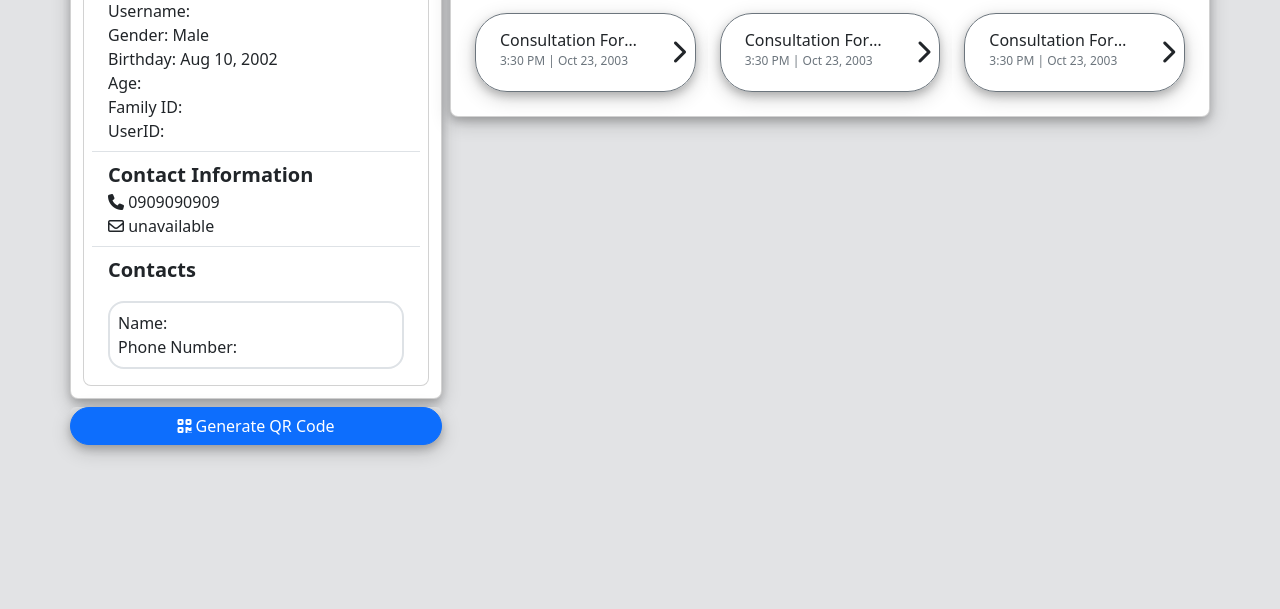
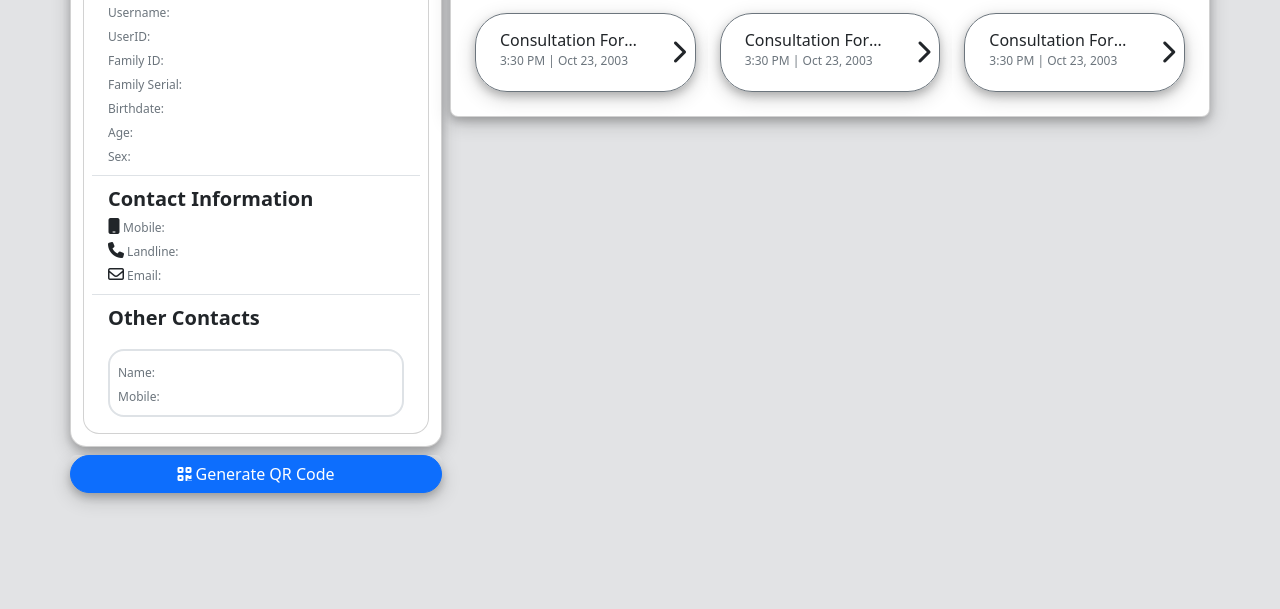
Before and after one commit to KurtD13/test_repo, a plain HTML site: page consultationfile.html in a window 1280 px wide. Shown: the part 191-800 px from the top of the page. Drawn offline with nearby package versions, Linux system fonts and the light colour scheme.

Commit message:
Fixed Button of Consultation Items

```diff
--- a/consultationfile.html
+++ b/consultationfile.html
@@ -1,6 +1,6 @@
 
 <!doctype html>
-<html lang="en">
+<html lang="en" data-bs-theme="light">
   <head>
     <meta charset="utf-8">
     <meta name="viewport" content="width=device-width, initial-scale=1">
@@ -14,6 +14,12 @@
                 top:0;
             }
         }
+
+        @media (prefers-color-scheme: dark) {
+            .ConItem {
+                color: var(--bs-light-text);
+            }
+            }
     </style>
 </head>
   <body class="bg-secondary-subtle">
@@ -22,7 +28,7 @@
             <!--Profile Card-->
             <div class="col-xl-4 g-0 pe-xl-2 mb-3">
                 <div class="FixedPosition">
-                    <div class="card p-2 pt-3 rounded-3 d-flex" style="box-shadow: 0 4px 8px 0 rgba(0, 0, 0, 0.2), 0 6px 20px 0 rgba(0, 0, 0, 0.19);">
+                    <div class="card p-2 pt-3 rounded-4 d-flex" style="box-shadow: 0 4px 8px 0 rgba(0, 0, 0, 0.2), 0 6px 20px 0 rgba(0, 0, 0, 0.19);">
                         <div class="row pb-3">
                             <div class="col-lg-3 text-center align-content-center ">
                                 <img
@@ -38,28 +44,43 @@
                                     <div class="text-lg-start text-center pb-2 ">Active</div>
                             </div>
                             </div>
-                        <div class="card p-2 m-1 rounded-3" >
+                        <div class="card p-2 m-1 rounded-4 " >
                             <ul class="list-group list-group-flush">
                                 <li class="list-group-item">
                                         <span class="fw-bold fs-5">Patient Information</span><br>
-                                        <span class="fs-6">Username:</span><br>
-                                        <span class="fs-6">Gender: Male</span><br>
-                                        <span class="fs-6">Birthday: Aug 10, 2002</span><br>
-                                        <span class="fs-6">Age:</span><br>
-                                        <span class="fs-6">Family ID:</span><br>
-                                        <span class="fs-6">UserID:</span><br>
-
+                                        <span class="text-secondary" style="font-size: 12px;">Username:</span>
+                                        <!--Insert Text-->
+                                        <br>
+                                        <span class="text-secondary" style="font-size: 12px;">UserID:</span>
+                                        <!--Insert Text-->
+                                        <br>
+                                        <span class="text-secondary" style="font-size: 12px;">Family ID:</span>
+                                        <!--Insert Text-->
+                                        <br>
+                                        <span class="text-secondary" style="font-size: 12px;">Family Serial:</span>
+                                        <!--Insert Text-->
+                                        <br>
+                                        <span class="text-secondary" style="font-size: 12px;">Birthdate: </span>
+                                        <!--Insert Text-->
+                                        <br>
+                                        <span class="text-secondary" style="font-size: 12px;">Age:</span>
+                                        <!--Insert Text-->
+                                        <br>
+                                        <span class="text-secondary" style="font-size: 12px;">Sex:</span>
+                                        <!--Insert Text-->
+                                        <br>
                                     </li>
                                     <li class="list-group-item">
                                         <span class="fw-bold fs-5">Contact Information</span><br>
-                                        <span class=""><i class="fa-solid fa-phone"></i> 0909090909</span><br>
-                                        <span class=""><i class="fa-regular fa-envelope"></i> unavailable</span><br>
+                                        <span class=""><i class="fa-solid fa-mobile"></i><span class="text-secondary" style="font-size: 12px;"> Mobile:</span> <!--Insert Text--></span><br>
+                                        <span class=""><i class="fa-solid fa-phone"></i><span class="text-secondary" style="font-size: 12px;"> Landline:</span> <!--Insert Text--></span><br>
+                                        <span class=""><i class="fa-regular fa-envelope"></i><span class="text-secondary" style="font-size: 12px;"> Email:</span> <!--Insert Text--></span><br>
                                     </li>
                                     <li class="list-group-item">
-                                        <span class="fw-bold fs-5">Contacts</span>
+                                        <span class="fw-bold fs-5">Other Contacts</span>
                                         <div class="border border-2 p-2 rounded-4 mt-3">
-                                            <div class="">Name:</div>
-                                            <div class="">Phone Number:</div>
+                                            <span class=""><span class="text-secondary" style="font-size: 12px;"> Name:</span><!--Insert Text--></span><br>
+                                            <span class=""><span class="text-secondary" style="font-size: 12px;"> Mobile:</span><!--Insert Text--></span><br>
                                         </div>
                                           </li>
                                     </ul>
@@ -108,11 +129,11 @@
                             <div class="row pe-3">
                                 <!--Consultation Item-->
                                 <div class="col-lg-4 card border border-0 mb-2">
-                                    <div class="btn pe-3 rounded-5 border border-secondary" style="min-height: 50px; box-shadow: 0 4px 8px 0 rgba(0, 0, 0, 0.2), 0 6px 20px 0 rgba(0, 0, 0, 0.19);" >
+                                    <div class="btn ConItem btn-outline-dark pe-3 rounded-5 border border-secondary" style="min-height: 50px; box-shadow: 0 4px 8px 0 rgba(0, 0, 0, 0.2), 0 6px 20px 0 rgba(0, 0, 0, 0.19);" >
                                         <div class="row ps-4 align-content-center">
                                             <div class="col-10 pt-2">
                                                 <div class="row fs-6 text-start">
-                                                    <span class="d-inline-block text-truncate ps-0 " style="max-width: auto;">
+                                                    <span class="d-inline-block text-truncate ps-0 ConItem " style="max-width: auto;">
                                                         Consultation Form Name
                                                     </span>
                                                 </div>
@@ -129,11 +150,11 @@
                                     </div>
                                 </div>
                                 <div class="col-lg-4 card border border-0 mb-2">
-                                    <div class="btn pe-3 rounded-5 border border-secondary" style="min-height: 50px; box-shadow: 0 4px 8px 0 rgba(0, 0, 0, 0.2), 0 6px 20px 0 rgba(0, 0, 0, 0.19);" >
+                                    <div class="btn ConItem btn-outline-dark pe-3 rounded-5 border border-secondary" style="min-height: 50px; box-shadow: 0 4px 8px 0 rgba(0, 0, 0, 0.2), 0 6px 20px 0 rgba(0, 0, 0, 0.19);" >
                                         <div class="row ps-4 align-content-center">
                                             <div class="col-10 pt-2">
                                                 <div class="row fs-6 text-start">
-                                                    <span class="d-inline-block text-truncate ps-0 " style="max-width: auto;">
+                                                    <span class="d-inline-block text-truncate ps-0 ConItem " style="max-width: auto;">
                                                         Consultation Form Name
                                                     </span>
                                                 </div>
@@ -150,11 +171,11 @@
                                     </div>
                                 </div>
                                 <div class="col-lg-4 card border border-0 mb-2">
-                                    <div class="btn pe-3 rounded-5 border border-secondary" style="min-height: 50px; box-shadow: 0 4px 8px 0 rgba(0, 0, 0, 0.2), 0 6px 20px 0 rgba(0, 0, 0, 0.19);" >
+                                    <div class="btn ConItem btn-outline-dark pe-3 rounded-5 border border-secondary" style="min-height: 50px; box-shadow: 0 4px 8px 0 rgba(0, 0, 0, 0.2), 0 6px 20px 0 rgba(0, 0, 0, 0.19);" >
                                         <div class="row ps-4 align-content-center">
                                             <div class="col-10 pt-2">
                                                 <div class="row fs-6 text-start">
-                                                    <span class="d-inline-block text-truncate ps-0 " style="max-width: auto;">
+                                                    <span class="d-inline-block text-truncate ps-0 ConItem " style="max-width: auto;">
                                                         Consultation Form Name
                                                     </span>
                                                 </div>
```
